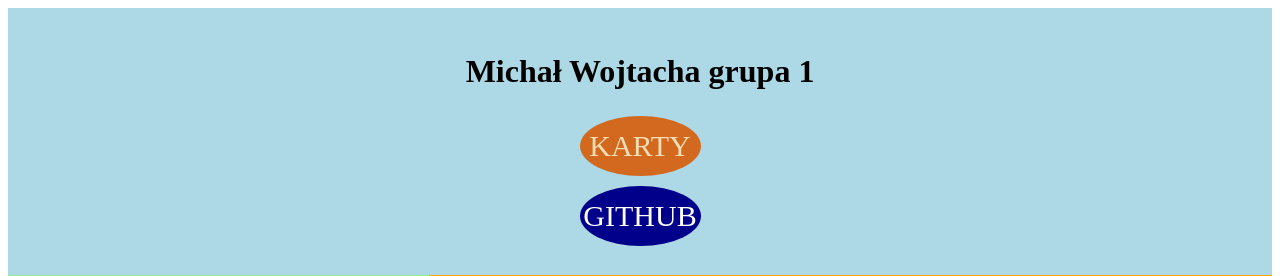
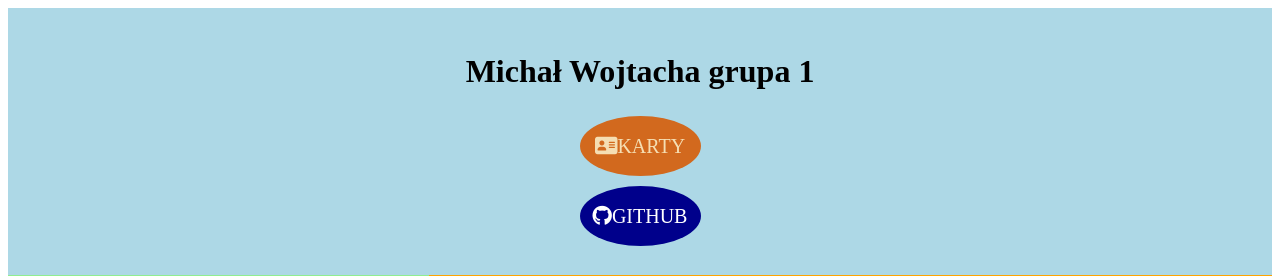
Before and after one commit to 3ti-2020/crud-wiele-do-wielu-michal-wojtacha, a PHP site: page / in a window 1280 px wide. Shown: the top 276 px of the page. Run offline with PHP 8.4, Linux system fonts and the light colour scheme; data comes from the database, SQL or seed files in the repository; data that the repository does not hold is empty; some libraries are stand-ins or nearby versions.

Commit message:
Przyciski - ostateczne

```diff
--- a/index.php
+++ b/index.php
@@ -5,11 +5,12 @@
     <meta name="viewport" content="width=device-width, initial-scale=1.0">
     <title>Document</title>
     <link rel="stylesheet" href="style.css">
+    <script src="https://kit.fontawesome.com/4fb762f9bd.js" crossorigin="anonymous"></script>
 </head>
 <body>
     <div class="head"><h1>Michał Wojtacha grupa 1</h1>
-    <a href="card/index.html" class="karty">KARTY</a>
-    <a href="https://github.com/3ti-2020/crud-wiele-do-wielu-michal-wojtacha" class="gthb">GITHUB</a>
+    <a href="card/index.html" class="karty"><i class="fas fa-address-card"></i>KARTY</a>
+    <a href="https://github.com/3ti-2020/crud-wiele-do-wielu-michal-wojtacha" class="gthb"><i class="fab fa-github"></i>GITHUB</a>
     </div>
     <div class="left">
     <form action="insert.php" method="post">
--- a/style.css
+++ b/style.css
@@ -43,7 +43,7 @@
     width: 121px;
     list-style-type: none;
     text-decoration: none;
-    font-size: 30px;
+    font-size: 20px;
     display: flex;
     justify-content: center;
     align-items: center;
@@ -58,7 +58,7 @@
     width: 121px;
     list-style-type: none;
     text-decoration: none;
-    font-size: 30px;
+    font-size: 20px;
     display: flex;
     justify-content: center;
     align-items: center;
```
